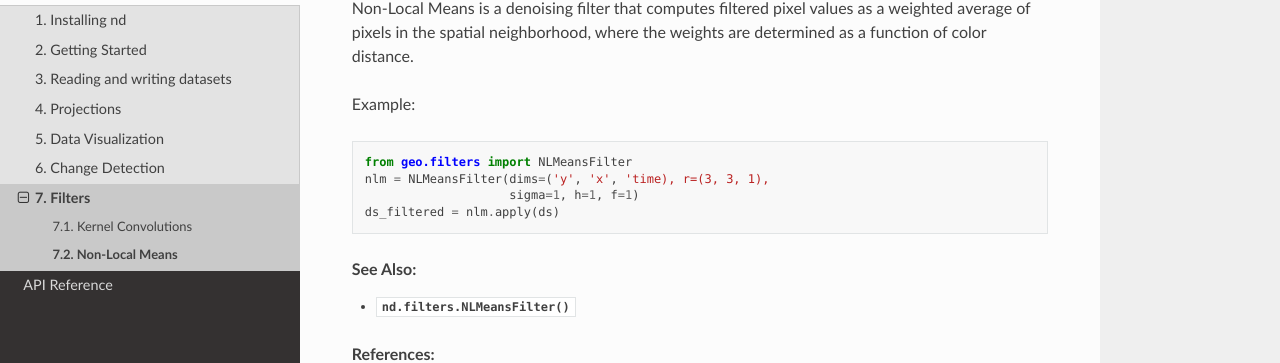
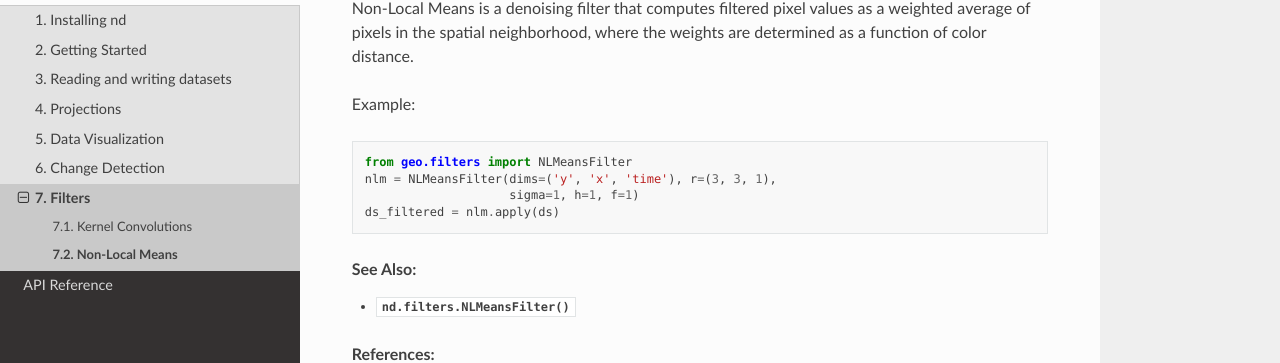
Before and after one commit to jnhansen/nd, a Sphinx documentation site: the page built from doc/filters/nlmeans.rst, in a window 1280 px wide. Shown: the part 163-526 px from the top of the page. Built offline with Sphinx 7.4.7 and the Read the Docs theme 2.0.0, drawn with Linux system fonts in a browser that asks for light colours; the version number could not be read and is left out.

Commit message:
typo fix

```diff
--- a/doc/filters/nlmeans.rst
+++ b/doc/filters/nlmeans.rst
@@ -9,7 +9,7 @@ Non-Local Means is a denoising filter that computes filtered pixel values as a w
 Example::
 
    from geo.filters import NLMeansFilter
-   nlm = NLMeansFilter(dims=('y', 'x', 'time), r=(3, 3, 1),
+   nlm = NLMeansFilter(dims=('y', 'x', 'time'), r=(3, 3, 1),
                        sigma=1, h=1, f=1)
    ds_filtered = nlm.apply(ds)
 
```
